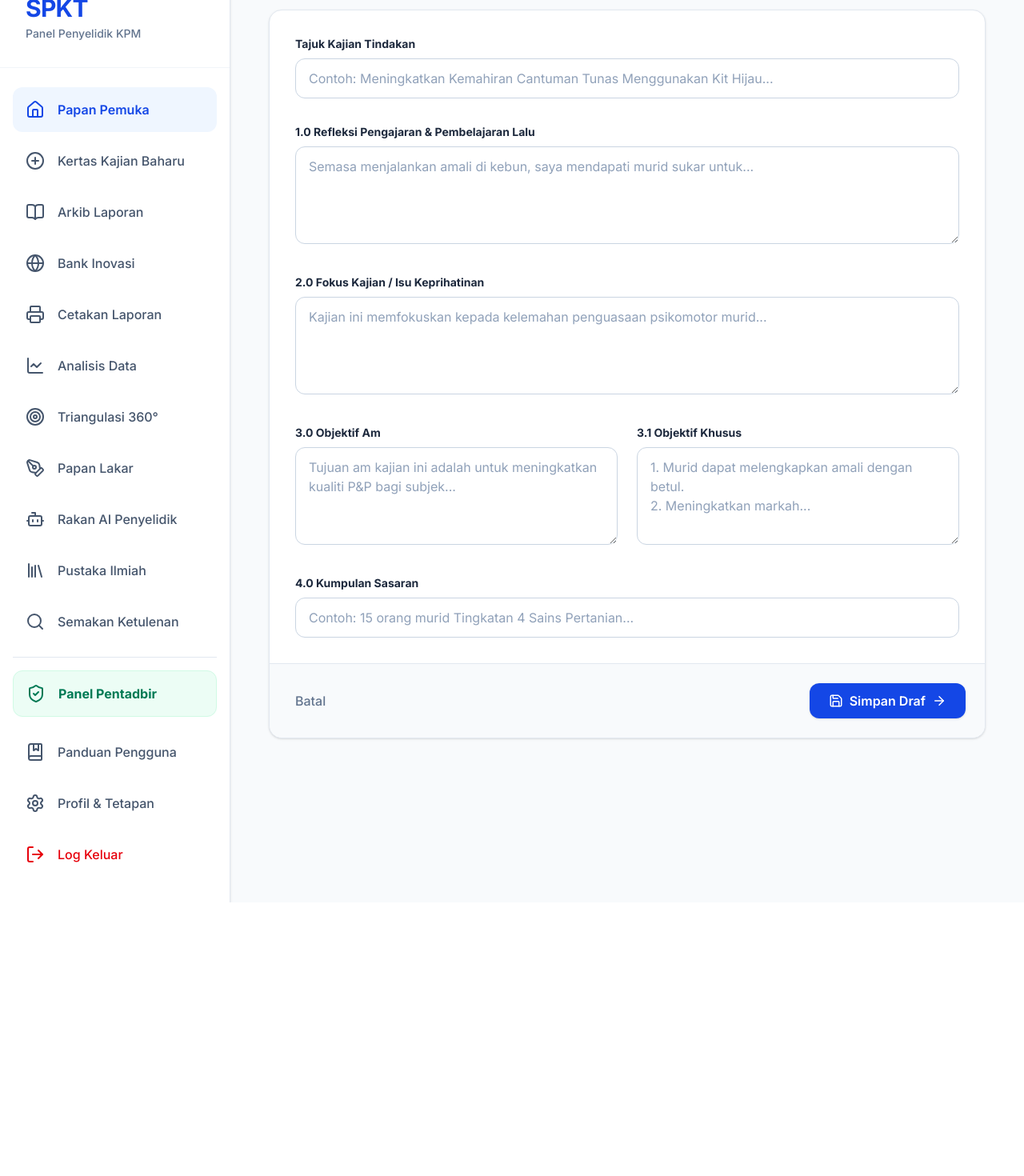
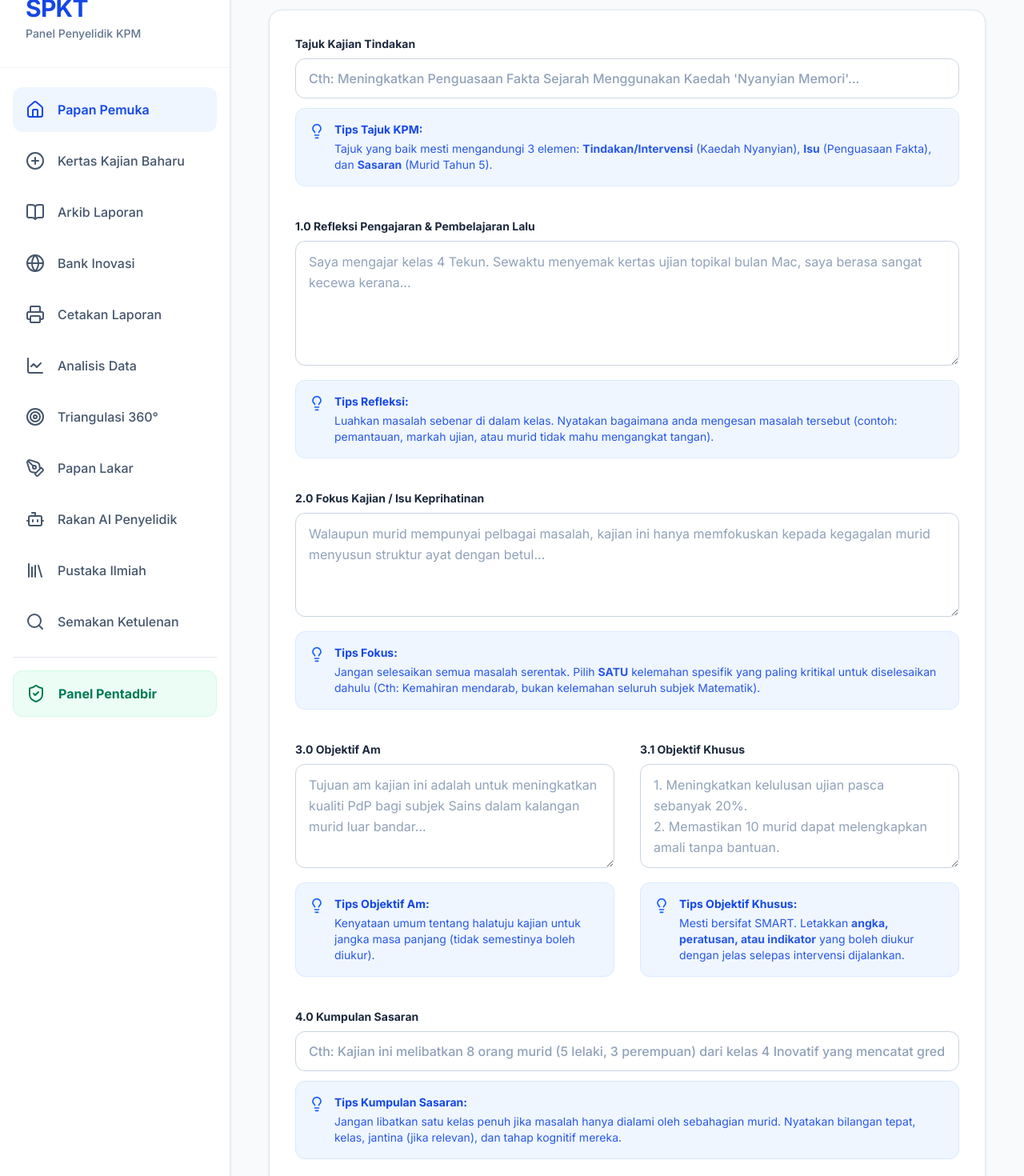
Before and after one commit to kokoyuyuk/spkt-app, a Next.js app: page /dashboard/kertas-baru in a window 1280 px wide. Shown: the part 120-1590 px from the top of the page at 80% size. Before the commit the page ends 1248 px from the top, so only its background shows below. Built offline with nearby package versions, Linux system fonts and the light colour scheme; no server answers; sample sign-in values are in the browser's storage.

Commit message:
Tambah kotak panduan pintar (Smart Tooltips) untuk borang kajian

```diff
--- a/app/dashboard/kertas-baru/page.tsx
+++ b/app/dashboard/kertas-baru/page.tsx
@@ -1,16 +1,16 @@
 "use client";
 
 import { useState } from 'react';
-import { useRouter } from 'next/navigation'; // Ditambah untuk navigasi
-import { Save, ArrowRight, Loader2 } from 'lucide-react'; // Ditambah Loader2
-import { collection, addDoc, serverTimestamp } from 'firebase/firestore'; // Ditambah Firebase
-import { db } from '../../../lib/firebase'; // Ditambah laluan fail Firebase
+import { useRouter } from 'next/navigation';
+// SUNTIKAN: Tambah ikon Lightbulb untuk tips
+import { Save, ArrowRight, Loader2, Lightbulb } from 'lucide-react';
+import { collection, addDoc, serverTimestamp } from 'firebase/firestore';
+import { db } from '../../../lib/firebase';
 
 export default function KertasKajianBaharu() {
-  const router = useRouter(); // Penghala untuk lompat halaman
-  const [isSaving, setIsSaving] = useState(false); // State untuk animasi butang
+  const router = useRouter();
+  const [isSaving, setIsSaving] = useState(false);
 
-  // 1. State gabungan lengkap untuk semua medan Kajian Tindakan KPM
   const [dataKajian, setDataKajian] = useState({
     tajuk: "",
     refleksi: "",
@@ -27,10 +27,9 @@ export default function KertasKajianBaharu() {
 
   const simpanDraf = async (e: React.FormEvent) => {
     e.preventDefault();
-    setIsSaving(true); // Mula animasi berpusing
+    setIsSaving(true);
 
     try {
-      // 2. Logik Firebase: Simpan data ke dalam jadual 'kajian_tindakan'
       await addDoc(collection(db, "kajian_tindakan"), {
         tajukKajian: dataKajian.tajuk,
         refleksiLalu: dataKajian.refleksi,
@@ -43,22 +42,19 @@ export default function KertasKajianBaharu() {
       });
 
       alert("Draf Kertas Kajian berjaya disimpan di pangkalan data!");
-
-      // Bawa guru terus ke halaman Arkib Laporan selepas berjaya
       router.push('/dashboard/arkib');
 
     } catch (error) {
       console.error("Ralat Firebase:", error);
       alert("Maaf, gagal menyimpan. Sila pastikan pangkalan data Firebase bersambung.");
     } finally {
-      setIsSaving(false); // Hentikan animasi berpusing
+      setIsSaving(false);
     }
   };
 
   return (
     <div className="max-w-4xl mx-auto h-full flex flex-col pb-12">
 
-      {/* Pengepala Halaman */}
       <header className="mb-6">
         <h1 className="text-3xl font-extrabold text-slate-800 mb-1">
           Kertas Kajian Baharu
@@ -68,11 +64,9 @@ export default function KertasKajianBaharu() {
         </p>
       </header>
 
-      {/* Kad Borang Tunggal (Single Card Layout) */}
       <form onSubmit={simpanDraf} className="bg-white border border-slate-200 rounded-2xl shadow-sm flex flex-col">
 
-        {/* Ruangan Input Utama */}
-        <div className="p-8 space-y-8">
+        <div className="p-8 space-y-10">
 
           {/* Tajuk Kajian */}
           <div>
@@ -82,10 +76,17 @@ export default function KertasKajianBaharu() {
               name="tajuk"
               value={dataKajian.tajuk}
               onChange={kemaskiniInput}
-              placeholder="Contoh: Meningkatkan Kemahiran Cantuman Tunas Menggunakan Kit Hijau..."
-              className="w-full bg-white border border-slate-300 rounded-xl px-4 py-3 outline-none focus:ring-2 focus:ring-blue-500 transition-all text-slate-700 placeholder:text-slate-400"
+              placeholder="Cth: Meningkatkan Penguasaan Fakta Sejarah Menggunakan Kaedah 'Nyanyian Memori'..."
+              className="w-full bg-white border border-slate-300 rounded-xl px-4 py-3 outline-none focus:ring-2 focus:ring-blue-500 transition-all text-slate-700 placeholder:text-slate-400 font-medium"
               required
             />
+            <div className="mt-3 bg-blue-50 text-blue-700 p-4 rounded-xl flex items-start gap-3 border border-blue-100">
+              <Lightbulb size={20} className="shrink-0 mt-0.5 text-blue-600" />
+              <div className="text-sm">
+                <p className="font-bold mb-1">Tips Tajuk KPM:</p>
+                <p className="opacity-90">Tajuk yang baik mesti mengandungi 3 elemen: <strong>Tindakan/Intervensi</strong> (Kaedah Nyanyian), <strong>Isu</strong> (Penguasaan Fakta), dan <strong>Sasaran</strong> (Murid Tahun 5).</p>
+              </div>
+            </div>
           </div>
 
           {/* 1.0 Refleksi */}
@@ -95,10 +96,17 @@ export default function KertasKajianBaharu() {
               name="refleksi"
               value={dataKajian.refleksi}
               onChange={kemaskiniInput}
-              rows={4}
-              placeholder="Semasa menjalankan amali di kebun, saya mendapati murid sukar untuk..."
-              className="w-full bg-white border border-slate-300 rounded-xl px-4 py-3 outline-none focus:ring-2 focus:ring-blue-500 transition-all text-slate-700 placeholder:text-slate-400 resize-y"
+              rows={5}
+              placeholder="Saya mengajar kelas 4 Tekun. Sewaktu menyemak kertas ujian topikal bulan Mac, saya berasa sangat kecewa kerana..."
+              className="w-full bg-white border border-slate-300 rounded-xl px-4 py-3 outline-none focus:ring-2 focus:ring-blue-500 transition-all text-slate-700 placeholder:text-slate-400 resize-y leading-relaxed"
             ></textarea>
+            <div className="mt-3 bg-blue-50 text-blue-700 p-4 rounded-xl flex items-start gap-3 border border-blue-100">
+              <Lightbulb size={20} className="shrink-0 mt-0.5 text-blue-600" />
+              <div className="text-sm">
+                <p className="font-bold mb-1">Tips Refleksi:</p>
+                <p className="opacity-90">Luahkan masalah sebenar di dalam kelas. Nyatakan bagaimana anda mengesan masalah tersebut (contoh: pemantauan, markah ujian, atau murid tidak mahu mengangkat tangan).</p>
+              </div>
+            </div>
           </div>
 
           {/* 2.0 Fokus Kajian */}
@@ -109,13 +117,20 @@ export default function KertasKajianBaharu() {
               value={dataKajian.fokus}
               onChange={kemaskiniInput}
               rows={4}
-              placeholder="Kajian ini memfokuskan kepada kelemahan penguasaan psikomotor murid..."
-              className="w-full bg-white border border-slate-300 rounded-xl px-4 py-3 outline-none focus:ring-2 focus:ring-blue-500 transition-all text-slate-700 placeholder:text-slate-400 resize-y"
+              placeholder="Walaupun murid mempunyai pelbagai masalah, kajian ini hanya memfokuskan kepada kegagalan murid menyusun struktur ayat dengan betul..."
+              className="w-full bg-white border border-slate-300 rounded-xl px-4 py-3 outline-none focus:ring-2 focus:ring-blue-500 transition-all text-slate-700 placeholder:text-slate-400 resize-y leading-relaxed"
             ></textarea>
+            <div className="mt-3 bg-blue-50 text-blue-700 p-4 rounded-xl flex items-start gap-3 border border-blue-100">
+              <Lightbulb size={20} className="shrink-0 mt-0.5 text-blue-600" />
+              <div className="text-sm">
+                <p className="font-bold mb-1">Tips Fokus:</p>
+                <p className="opacity-90">Jangan selesaikan semua masalah serentak. Pilih <strong>SATU</strong> kelemahan spesifik yang paling kritikal untuk diselesaikan dahulu (Cth: Kemahiran mendarab, bukan kelemahan seluruh subjek Matematik).</p>
+              </div>
+            </div>
           </div>
 
           {/* 3.0 Objektif (Susunan Bersebelahan / Grid) */}
-          <div className="grid grid-cols-1 md:grid-cols-2 gap-6">
+          <div className="grid grid-cols-1 md:grid-cols-2 gap-8">
             <div>
               <label className="block text-sm font-bold text-slate-800 mb-2">3.0 Objektif Am</label>
               <textarea
@@ -123,10 +138,18 @@ export default function KertasKajianBaharu() {
                 value={dataKajian.objektifAm}
                 onChange={kemaskiniInput}
                 rows={4}
-                placeholder="Tujuan am kajian ini adalah untuk meningkatkan kualiti P&P bagi subjek..."
-                className="w-full bg-white border border-slate-300 rounded-xl px-4 py-3 outline-none focus:ring-2 focus:ring-blue-500 transition-all text-slate-700 placeholder:text-slate-400 resize-y"
+                placeholder="Tujuan am kajian ini adalah untuk meningkatkan kualiti PdP bagi subjek Sains dalam kalangan murid luar bandar..."
+                className="w-full bg-white border border-slate-300 rounded-xl px-4 py-3 outline-none focus:ring-2 focus:ring-blue-500 transition-all text-slate-700 placeholder:text-slate-400 resize-y leading-relaxed"
               ></textarea>
+              <div className="mt-3 bg-blue-50 text-blue-700 p-4 rounded-xl flex items-start gap-3 border border-blue-100">
+                <Lightbulb size={20} className="shrink-0 mt-0.5 text-blue-600" />
+                <div className="text-sm">
+                  <p className="font-bold mb-1">Tips Objektif Am:</p>
+                  <p className="opacity-90">Kenyataan umum tentang halatuju kajian untuk jangka masa panjang (tidak semestinya boleh diukur).</p>
+                </div>
+              </div>
             </div>
+
             <div>
               <label className="block text-sm font-bold text-slate-800 mb-2">3.1 Objektif Khusus</label>
               <textarea
@@ -134,9 +157,16 @@ export default function KertasKajianBaharu() {
                 value={dataKajian.objektifKhusus}
                 onChange={kemaskiniInput}
                 rows={4}
-                placeholder="1. Murid dapat melengkapkan amali dengan betul.&#10;2. Meningkatkan markah..."
-                className="w-full bg-white border border-slate-300 rounded-xl px-4 py-3 outline-none focus:ring-2 focus:ring-blue-500 transition-all text-slate-700 placeholder:text-slate-400 resize-y"
+                placeholder="1. Meningkatkan kelulusan ujian pasca sebanyak 20%.&#10;2. Memastikan 10 murid dapat melengkapkan amali tanpa bantuan."
+                className="w-full bg-white border border-slate-300 rounded-xl px-4 py-3 outline-none focus:ring-2 focus:ring-blue-500 transition-all text-slate-700 placeholder:text-slate-400 resize-y leading-relaxed"
               ></textarea>
+              <div className="mt-3 bg-blue-50 text-blue-700 p-4 rounded-xl flex items-start gap-3 border border-blue-100">
+                <Lightbulb size={20} className="shrink-0 mt-0.5 text-blue-600" />
+                <div className="text-sm">
+                  <p className="font-bold mb-1">Tips Objektif Khusus:</p>
+                  <p className="opacity-90">Mesti bersifat SMART. Letakkan <strong>angka, peratusan, atau indikator</strong> yang boleh diukur dengan jelas selepas intervensi dijalankan.</p>
+                </div>
+              </div>
             </div>
           </div>
 
@@ -148,9 +178,16 @@ export default function KertasKajianBaharu() {
               name="kumpulanSasaran"
               value={dataKajian.kumpulanSasaran}
               onChange={kemaskiniInput}
-              placeholder="Contoh: 15 orang murid Tingkatan 4 Sains Pertanian..."
-              className="w-full bg-white border border-slate-300 rounded-xl px-4 py-3 outline-none focus:ring-2 focus:ring-blue-500 transition-all text-slate-700 placeholder:text-slate-400"
+              placeholder="Cth: Kajian ini melibatkan 8 orang murid (5 lelaki, 3 perempuan) dari kelas 4 Inovatif yang mencatat gred E..."
+              className="w-full bg-white border border-slate-300 rounded-xl px-4 py-3 outline-none focus:ring-2 focus:ring-blue-500 transition-all text-slate-700 placeholder:text-slate-400 font-medium"
             />
+            <div className="mt-3 bg-blue-50 text-blue-700 p-4 rounded-xl flex items-start gap-3 border border-blue-100">
+              <Lightbulb size={20} className="shrink-0 mt-0.5 text-blue-600" />
+              <div className="text-sm">
+                <p className="font-bold mb-1">Tips Kumpulan Sasaran:</p>
+                <p className="opacity-90">Jangan libatkan satu kelas penuh jika masalah hanya dialami oleh sebahagian murid. Nyatakan bilangan tepat, kelas, jantina (jika relevan), dan tahap kognitif mereka.</p>
+              </div>
+            </div>
           </div>
 
         </div>
@@ -159,20 +196,20 @@ export default function KertasKajianBaharu() {
         <div className="p-6 bg-slate-50 border-t border-slate-200 flex justify-between items-center rounded-b-2xl">
           <button
             type="button"
-            onClick={() => router.back()} // Butang batal akan kembali ke halaman sebelumnya
-            className="text-slate-500 font-medium hover:text-slate-800 transition-colors px-2"
+            onClick={() => router.back()}
+            className="text-slate-500 font-medium hover:text-slate-800 transition-colors px-4 py-2 rounded-lg hover:bg-slate-200/50"
           >
             Batal
           </button>
 
           <button
             type="submit"
-            disabled={isSaving} // Kunci butang semasa loading
-            className="flex items-center gap-2 bg-blue-700 hover:bg-blue-800 text-white px-6 py-2.5 rounded-xl font-semibold transition-all shadow-sm disabled:opacity-70 disabled:cursor-not-allowed"
+            disabled={isSaving}
+            className="flex items-center gap-2 bg-blue-700 hover:bg-blue-800 text-white px-8 py-3 rounded-xl font-bold transition-all shadow-md hover:shadow-lg disabled:opacity-70 disabled:cursor-not-allowed"
           >
-            {isSaving ? <Loader2 size={18} className="animate-spin" /> : <Save size={18} />}
-            {isSaving ? "Menyimpan..." : "Simpan Draf"}
-            {!isSaving && <ArrowRight size={18} />}
+            {isSaving ? <Loader2 size={20} className="animate-spin" /> : <Save size={20} />}
+            {isSaving ? "Menyimpan Draf..." : "Simpan Kertas Kajian"}
+            {!isSaving && <ArrowRight size={20} />}
           </button>
         </div>
 
```
